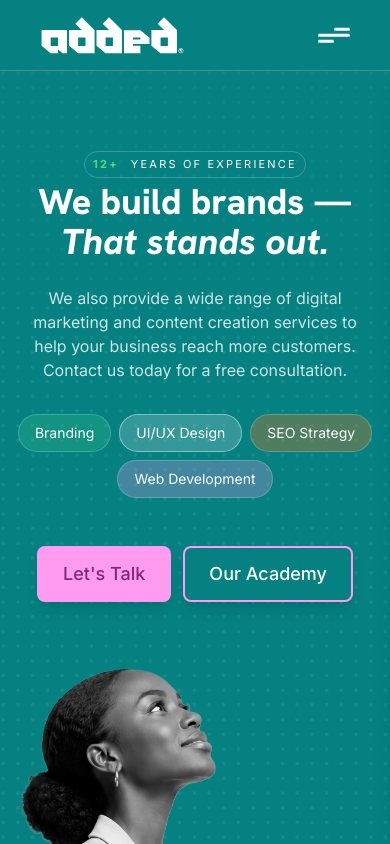
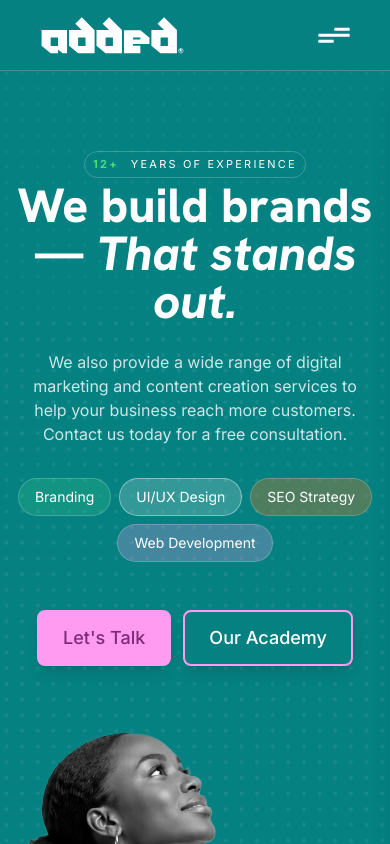
Before and after one commit to Qaudri/added-frontend, a Nuxt app: page / in a window 390 px wide. Shown: the top 844 px of the page. Built offline with nearby package versions, Linux system fonts and the light colour scheme.

Commit message:
refactor: increase base font size for H1 component

```diff
--- a/components/Ui/Typography/H1.vue
+++ b/components/Ui/Typography/H1.vue
@@ -1,3 +1,3 @@
 <template>
-  <h1 class="text-4xl lg:text-7xl xl:text-[80px] xl:leading-90px font-extrabold"><slot/></h1>
+  <h1 class="text-5xl lg:text-7xl xl:text-[80px] xl:leading-90px font-extrabold"><slot/></h1>
 </template>
```
